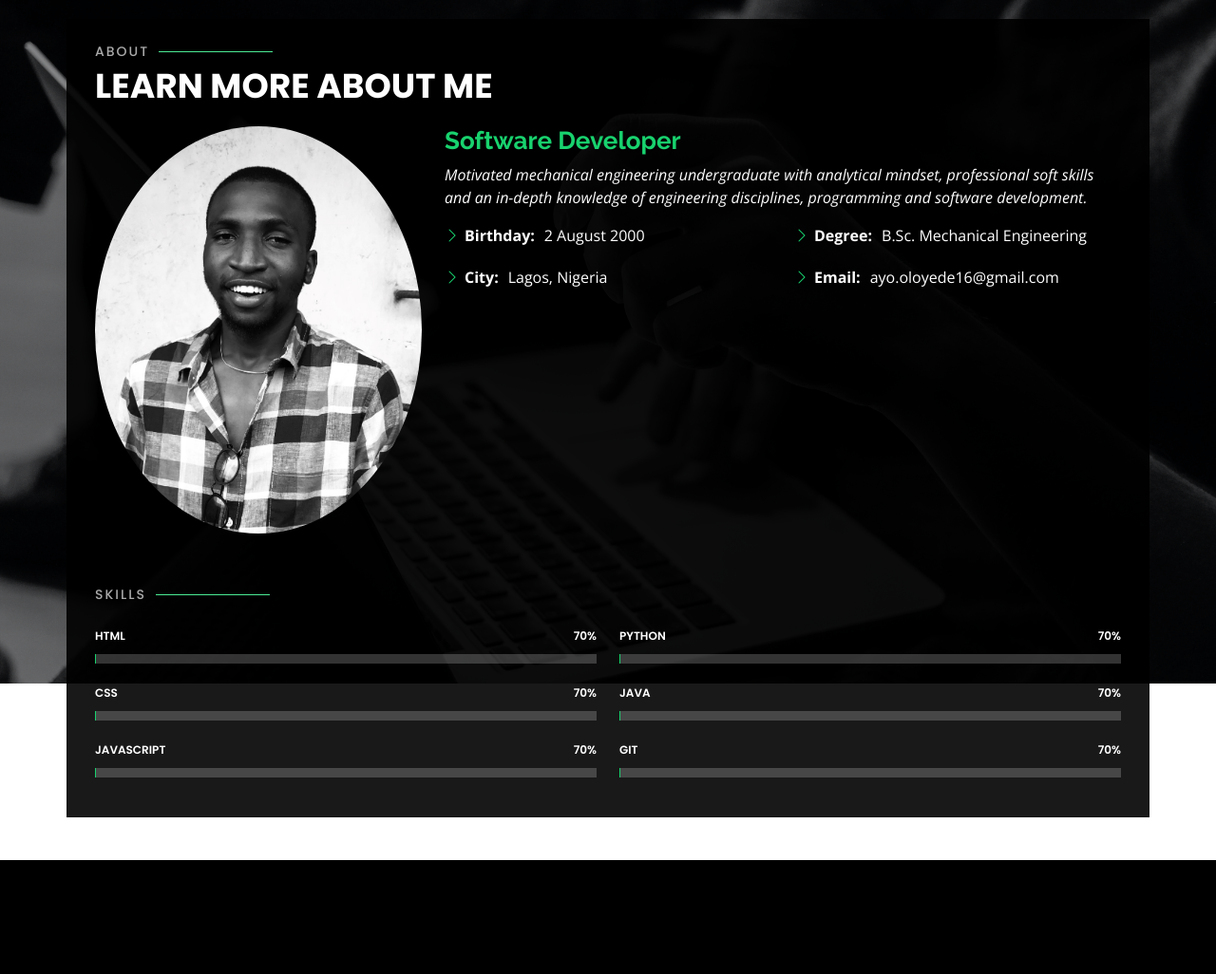
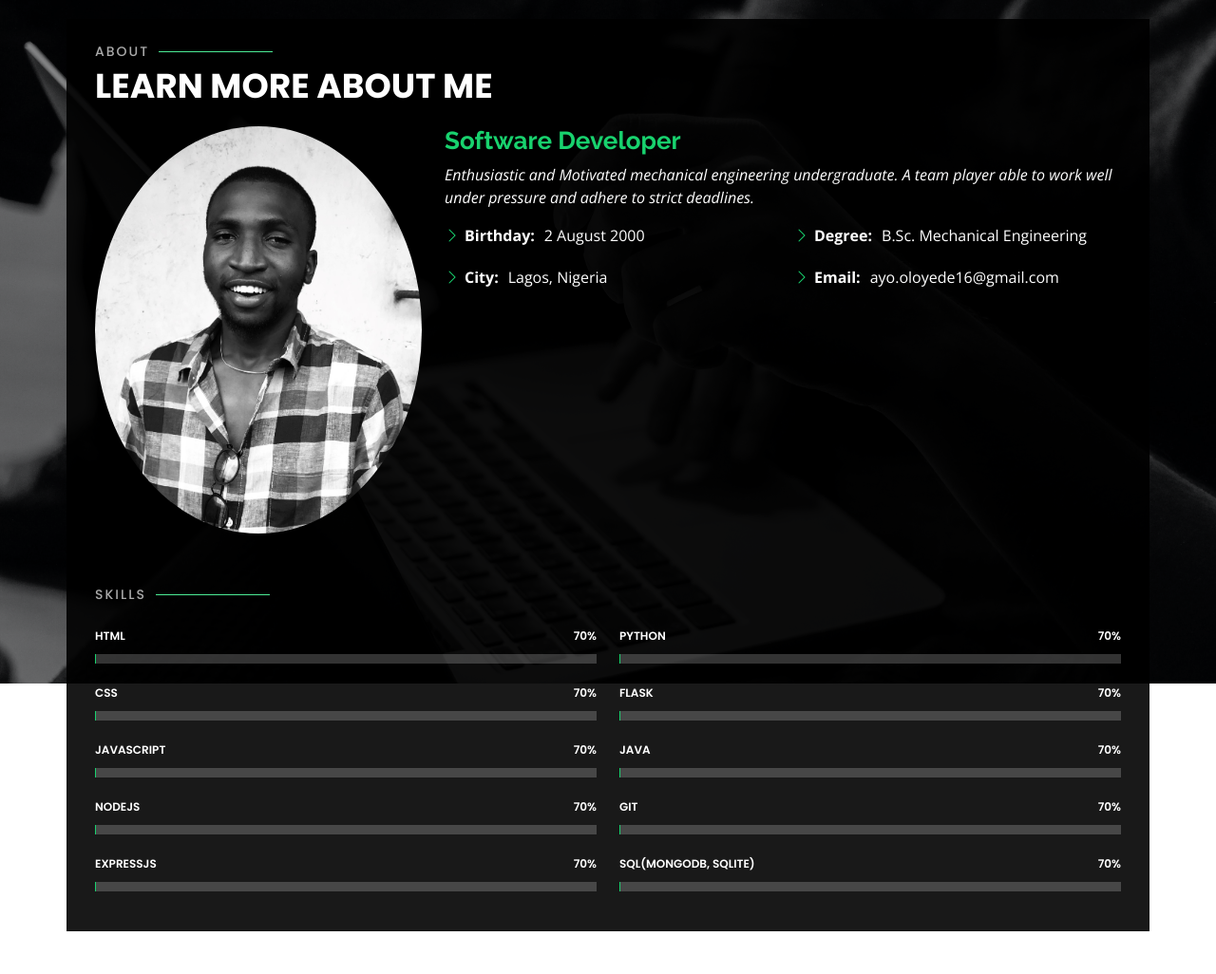
Before and after one commit to Josh-Ay/portfolio-website, a Flask app: page / in a window 1280 px wide, after a click on "About". Shown: the part 80-1106 px from the top of the page at 95% size. Before the commit the page ends 986 px from the top, so only its background shows below. Run offline with Flask 2, Linux system fonts and the light colour scheme; some libraries are stand-ins or nearby versions.

Commit message:
Update about and skills

```diff
--- a/templates/about.html
+++ b/templates/about.html
@@ -13,7 +13,7 @@
         <div class="col-lg-8 pt-4 pt-lg-0 content" data-aos="fade-left">
           <h3>Software Developer</h3>
           <p class="fst-italic">
-            Motivated mechanical engineering undergraduate with analytical mindset, professional soft skills and an in-depth knowledge of engineering disciplines, programming and software development.
+            Enthusiastic and Motivated mechanical engineering undergraduate. A team player able to work well under pressure and adhere to strict deadlines.
           </p>
           <div class="row">
             <div class="col-lg-6">
--- a/templates/skills.html
+++ b/templates/skills.html
@@ -30,12 +30,33 @@
             </div>
           </div>
 
+          <div class="progress">
+            <span class="skill">NodeJS <i class="val">70%</i></span>
+            <div class="progress-bar-wrap">
+              <div class="progress-bar" role="progressbar" aria-valuenow="70" aria-valuemin="0" aria-valuemax="100"></div>
+            </div>
+          </div>
+
+          <div class="progress">
+            <span class="skill">ExpressJS <i class="val">70%</i></span>
+            <div class="progress-bar-wrap">
+              <div class="progress-bar" role="progressbar" aria-valuenow="70" aria-valuemin="0" aria-valuemax="100"></div>
+            </div>
+          </div>
+
         </div>
 
         <div class="col-lg-6">
 
           <div class="progress">
             <span class="skill">Python <i class="val">70%</i></span>
+            <div class="progress-bar-wrap">
+              <div class="progress-bar" role="progressbar" aria-valuenow="70" aria-valuemin="0" aria-valuemax="100"></div>
+            </div>
+          </div>
+
+          <div class="progress">
+            <span class="skill">Flask <i class="val">70%</i></span>
             <div class="progress-bar-wrap">
               <div class="progress-bar" role="progressbar" aria-valuenow="70" aria-valuemin="0" aria-valuemax="100"></div>
             </div>
@@ -55,6 +76,15 @@
             </div>
           </div>
 
+          <div class="progress">
+            <span class="skill">SQL(MongoDB, SQLite) <i class="val">70%</i></span>
+            <div class="progress-bar-wrap">
+              <div class="progress-bar" role="progressbar" aria-valuenow="70" aria-valuemin="0" aria-valuemax="100"></div>
+            </div>
+          </div>
+
+
+
         </div>
 
       </div>
```
